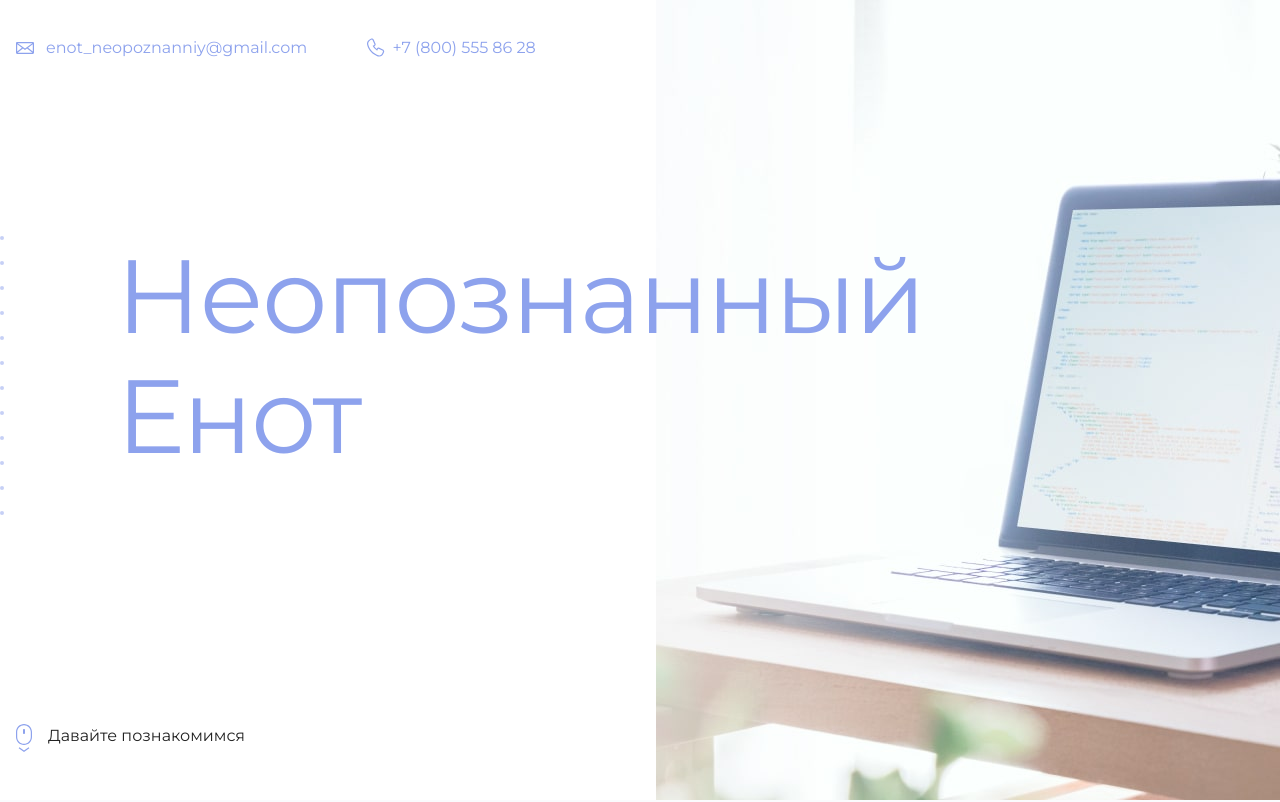
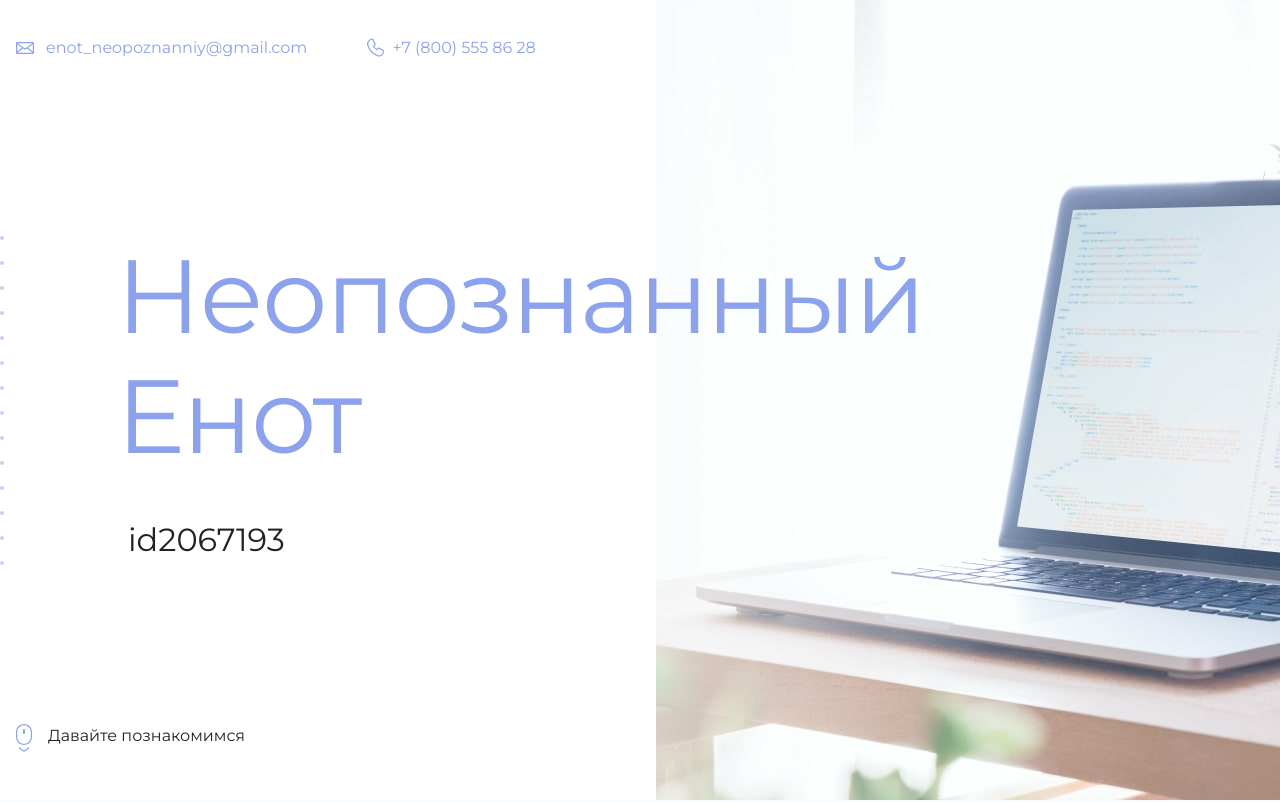
Before and after one commit to AnneSee/module-0-my_site, a plain HTML site: page index.html in a window 1280 px wide. Shown: the top 802 px of the page. Drawn offline with Linux system fonts and the light colour scheme.

Commit message:
Добавляю id

```diff
--- a/index.html
+++ b/index.html
@@ -19,7 +19,7 @@
       <section class="hero-image">
         <div class="container">
           <h1 class="heading">Неопознанный Енот</h1>
-          <p><!-- Тут ваш id на сайте Академии --></p>
+          <p>id2067193</p>
         </div>
       </section>
 
```
